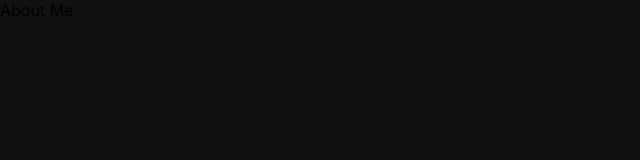
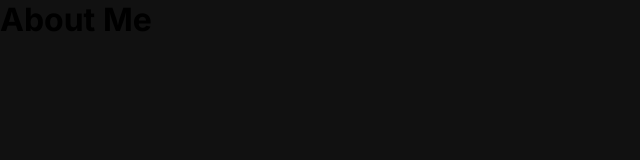
Before and after one commit to thefigtree/portfolio_24_03_11, a Next.js app: page /about in a window 1280 px wide. Shown: the top 160 px of the page, without its empty margins (0-640 px from the left). Built offline with nearby package versions, Linux system fonts and the light colour scheme.

Commit message:
Next.js Link

```diff
--- /dev/null
+++ b/components/navigation.jsx
@@ -0,0 +1,21 @@
+"use client";
+import Link from "next/link";
+import { usePathname } from "next/navigation";
+
+export default function Navigation() {
+  const path = usePathname();
+  console.log(path);
+
+  return (
+    <nav>
+      <ul>
+        <li>
+          <Link href="/">Home</Link> {path === "/" ? "😡" : ""}
+        </li>
+        <li>
+          <Link href="/about"></Link> {path === "/about" ? "😡" : ""}
+        </li>
+      </ul>
+    </nav>
+  );
+}
--- a/src/app/about/page.jsx
+++ b/src/app/about/page.jsx
@@ -1,3 +1,10 @@
+// import Navigation from "../../../components/navigation";
+
 export default function About() {
-  return <div>About Me</div>;
+  return (
+    <div>
+      {/* <Navigation></Navigation> */}
+      <h1>About Me</h1>
+    </div>
+  );
 }
--- a/src/app/page.jsx
+++ b/src/app/page.jsx
@@ -4,6 +4,7 @@ import { motion } from "framer-motion";
 import { useState } from "react";
 // import useMousePosition from "utils/useMousePosition";
 import useMousePosition from "./../utils/useMousePosition";
+// import Navigation from "../../components/navigation";
 
 export default function Home() {
   const [isHover, setIshover] = useState(false);
@@ -12,6 +13,7 @@ export default function Home() {
 
   return (
     <main className={styles.main}>
+      {/* <Navigation></Navigation> */}
       <motion.div
         className={styles.mask}
         animate={{
```
